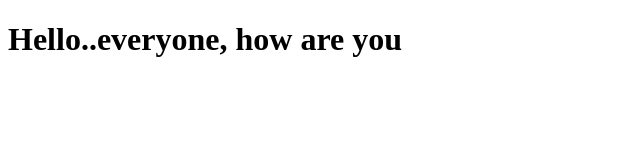
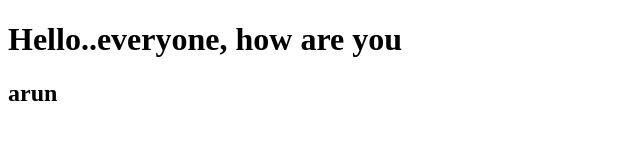
Before and after one commit to ARUN-MOHAN-USHA/Date-with-Git-sample, a plain HTML site: page index.html in a window 1280 px wide. Shown: the full height of the page, 0-640 px from the left. Drawn offline with Linux system fonts and the light colour scheme.

Commit message:
Initial commit-2

```diff
--- a/index.html
+++ b/index.html
@@ -7,5 +7,6 @@
 </head>
 <body>
     <h1>Hello..everyone, how are you</h1>
+    <h2>arun</h2>
 </body>
 </html>
```
